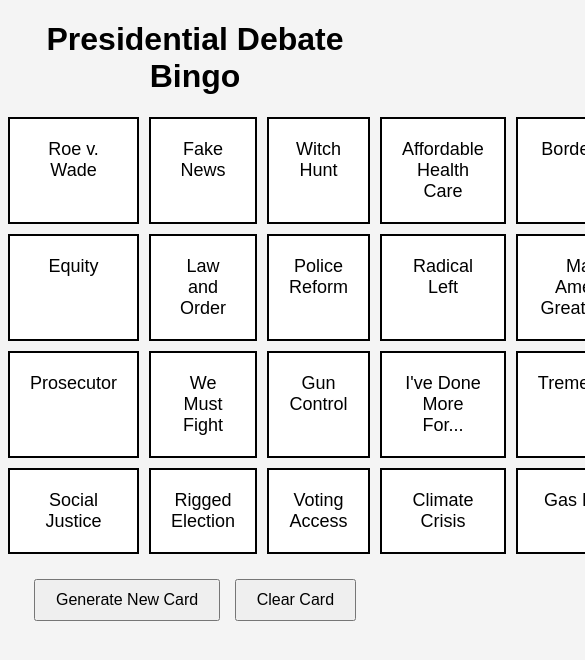
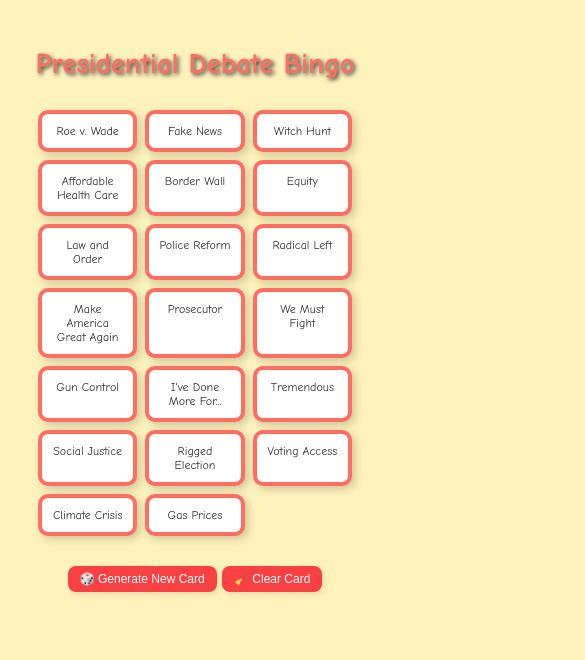
Before and after one commit to Digitalbleux/DebateBingo, a plain HTML site: page index.html in a window 390 px wide. Shown: the top 660 px of the page, 585 px wide, since content can reach past the window. Drawn offline with Linux system fonts and the light colour scheme.

Commit message:
Add files via upload

```diff
--- a/index.html
+++ b/index.html
@@ -11,8 +11,8 @@
     <h1>Presidential Debate Bingo</h1>
     <div class="bingo-card" id="bingoCard"></div>
     <div class="buttons">
-        <button onclick="generateCard()">Generate New Card</button>
-        <button onclick="clearCard()">Clear Card</button>
+        <button onclick="generateCard()">🎲 Generate New Card</button>
+        <button onclick="clearCard()">🧹 Clear Card</button>
     </div>
     <script src="script.js"></script>
 </body>
--- a/style.css
+++ b/style.css
@@ -1,32 +1,118 @@
 
+/* General styling */
 body {
-    font-family: Arial, sans-serif;
-    background-color: #f4f4f4;
+    font-family: 'Comic Sans MS', 'Arial', sans-serif;
+    background-color: #fef3bd;
     text-align: center;
+    color: #333;
+    padding: 20px;
 }
+
+/* Heading styling */
+h1 {
+    font-size: 2.5em;
+    color: #ff6f61;
+    text-shadow: 2px 2px 4px #333;
+    margin-bottom: 20px;
+}
+
+/* Bingo card grid */
 .bingo-card {
     display: grid;
     grid-template-columns: repeat(5, 1fr);
-    gap: 10px;
-    max-width: 600px;
-    margin: 20px auto;
+    gap: 15px;
+    max-width: 100%;
+    margin: 0 auto;
+    padding: 10px;
 }
+
+/* Bingo cell styling */
 .bingo-cell {
     background-color: #fff;
-    border: 2px solid #000;
+    border-radius: 10px;
+    border: 4px solid #ff6f61;
     padding: 20px;
-    font-size: 18px;
+    font-size: 16px;
     cursor: pointer;
+    box-shadow: 3px 3px 8px rgba(0, 0, 0, 0.2);
+    transition: transform 0.2s ease, background-color 0.3s ease;
 }
+
+.bingo-cell:hover {
+    background-color: #ffde7d;
+    transform: scale(1.05);
+}
+
 .bingo-cell.active {
-    background-color: #00e676;
+    background-color: #ff6f61;
+    color: #fff;
 }
+
+/* Button styling */
 .buttons {
     margin-top: 20px;
 }
+
 button {
     padding: 10px 20px;
+    background-color: #f94144;
+    color: #fff;
+    border: none;
+    border-radius: 8px;
     font-size: 16px;
     cursor: pointer;
-    margin: 5px;
+    transition: background-color 0.3s ease;
+    box-shadow: 2px 2px 6px rgba(0, 0, 0, 0.1);
 }
+
+button:hover {
+    background-color: #f3722c;
+}
+
+button:active {
+    background-color: #ff6f61;
+    box-shadow: none;
+}
+
+/* Mobile responsiveness */
+@media only screen and (max-width: 768px) {
+    h1 {
+        font-size: 2em;
+    }
+
+    .bingo-card {
+        grid-template-columns: repeat(4, 1fr);
+        gap: 10px;
+    }
+
+    .bingo-cell {
+        padding: 15px;
+        font-size: 14px;
+    }
+
+    button {
+        font-size: 14px;
+        padding: 8px 16px;
+    }
+}
+
+@media only screen and (max-width: 480px) {
+    h1 {
+        font-size: 1.8em;
+    }
+
+    .bingo-card {
+        grid-template-columns: repeat(3, 1fr);
+        gap: 8px;
+    }
+
+    .bingo-cell {
+        padding: 10px;
+        font-size: 12px;
+    }
+
+    button {
+        font-size: 12px;
+        padding: 6px 12px;
+    }
+}
```
